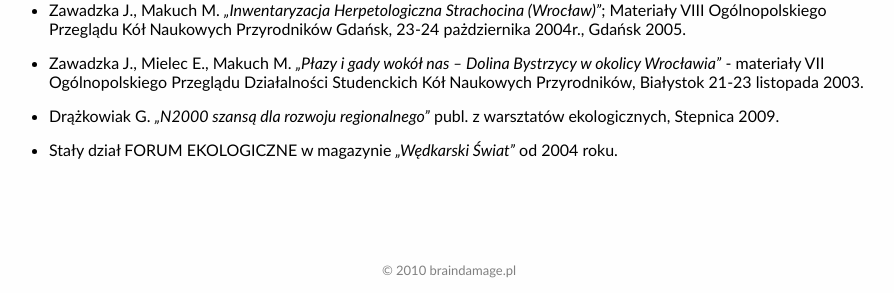
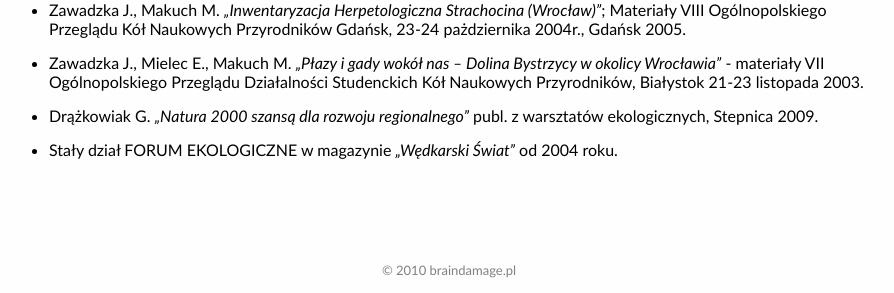
Before and after one commit to flojdek/lacerta, a Python web app: template publikacje/templates/publikacje.html in a window 1280 px wide. Shown: the part 507-800 px from the top of the page, without its empty margins (191-1085 px from the left). Run offline with Jinja, Linux system fonts and the light colour scheme; the template is opened without the code that fills it, so the values that code supplies are empty.

Commit message:
dodano "Natura"

```diff
--- a/publikacje/templates/publikacje.html
+++ b/publikacje/templates/publikacje.html
@@ -24,7 +24,7 @@
 	<li>Zawadzka J., Mielec E., Makuch M. <i>„Płazy i gady wokół nas – Dolina Bystrzycy w okolicy Wrocławia”</i> -
 	materiały VII Ogólnopolskiego Przeglądu Działalności Studenckich Kół Naukowych Przyrodników,
 	Białystok 21-23 listopada 2003.</li>
-	<li>Drążkowiak G. <i>„N2000 szansą dla rozwoju regionalnego”</i> publ. z warsztatów ekologicznych,  Stepnica 2009.</li>
+	<li>Drążkowiak G. <i>„Natura 2000 szansą dla rozwoju regionalnego”</i> publ. z warsztatów ekologicznych,  Stepnica 2009.</li>
 	<li>Stały dział FORUM EKOLOGICZNE w magazynie <i>„Wędkarski Świat”</i> od 2004 roku.</li>
 </ul>
 {% endblock %}
```
